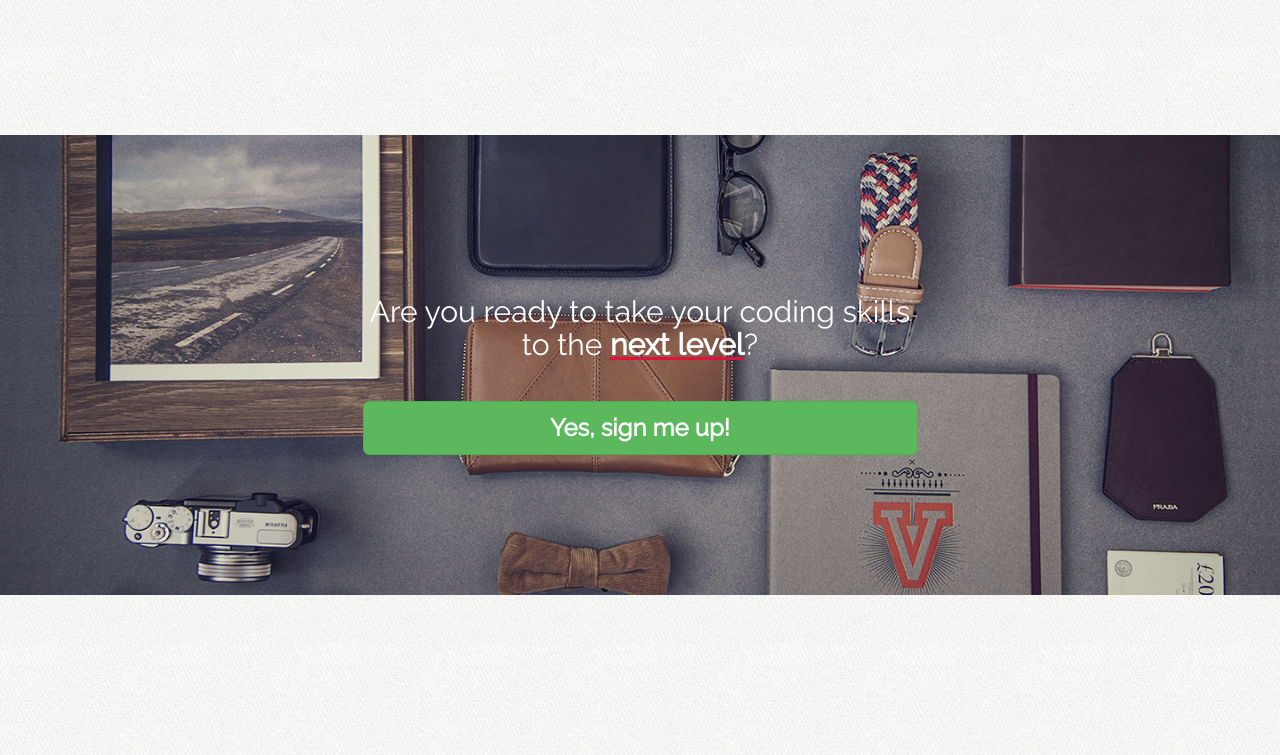
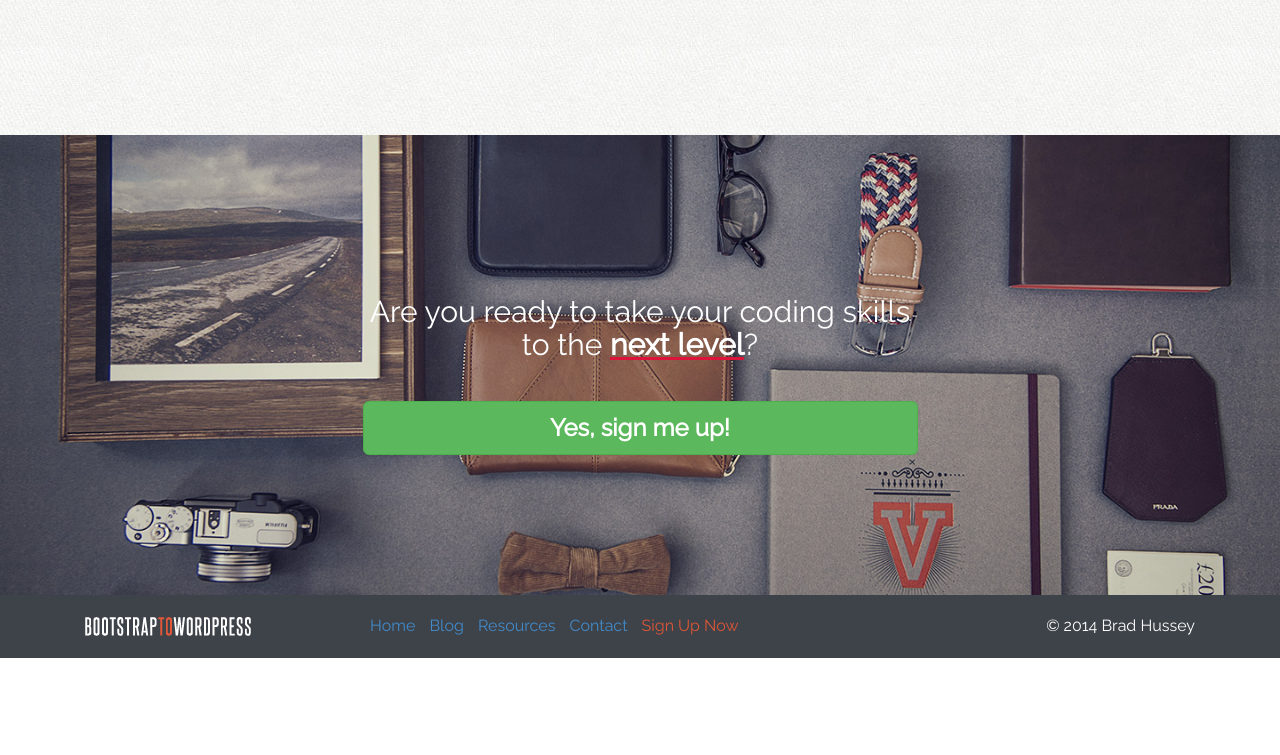
Before and after one commit to yoocode/BootstrapToWordpress, a plain HTML site: page index.html in a window 1280 px wide. Shown: the part 6784-7539 px from the top of the page. After the commit the page ends 7442 px from the top, so only its background shows below. Drawn offline with nearby package versions, Linux system fonts and the light colour scheme.

Commit message:
added footer section

```diff
--- a/assets/css/custom.css
+++ b/assets/css/custom.css
@@ -114,6 +114,10 @@ blockquote cite {
 
 blockquote:before{
     display: none;
+}
+
+a:hover {
+    text-decoration: none;
 }
 
 /* == HERO == */
@@ -309,6 +313,33 @@ section h3{
     font-size: 24px;
 }
 
+footer {
+    background: #3e4249;
+    color: white;
+    padding: 20px 0 10px;
+    /* font-size: 12px; */
+}
+
+footer p {
+    margin: 0;
+}
+
+footer a:link a:visited {
+    color: plum;
+}
+
+footer a:hover {
+    color: #dd5638;
+}
+
+footer li.signup-link a {
+    color: #dd5638;
+}
+
+footer li.signup-link a:hover {
+    font-weight: bold;
+}
+
 /* CSS SPRITE======= */
 
 i.ci{
--- a/index.html
+++ b/index.html
@@ -459,9 +459,27 @@
     </section>
 
     <!-- FOOTER -->
-    <section>
-
-    </section>
+    <footer>
+        <div class="container">
+            <div class="col-sm-3">
+                <p><a href="/" ><img src="assets/img/logo.png" alt="boostrap to wordpress"></a></p>
+            </div>
+            <div class="col-sm-6">
+                <nav>
+                    <ul class="list-unstyled list-inline">
+                        <li><a href="">Home</a></li>
+                        <li><a href="">Blog</a></li>
+                        <li><a href="">Resources</a></li>
+                        <li><a href="">Contact</a></li>
+                        <li class="signup-link"><a href="">Sign Up Now</a></li>
+                    </ul>
+                </nav>
+            </div>
+            <div class="col-sm-3">
+                <div class="pull-right">&copy; 2014 Brad Hussey</div>
+            </div>
+        </div>
+    </footer>
 
     <!-- MODAL -->
     <div class="modal fade" id="myModal" role="dialog">
```
